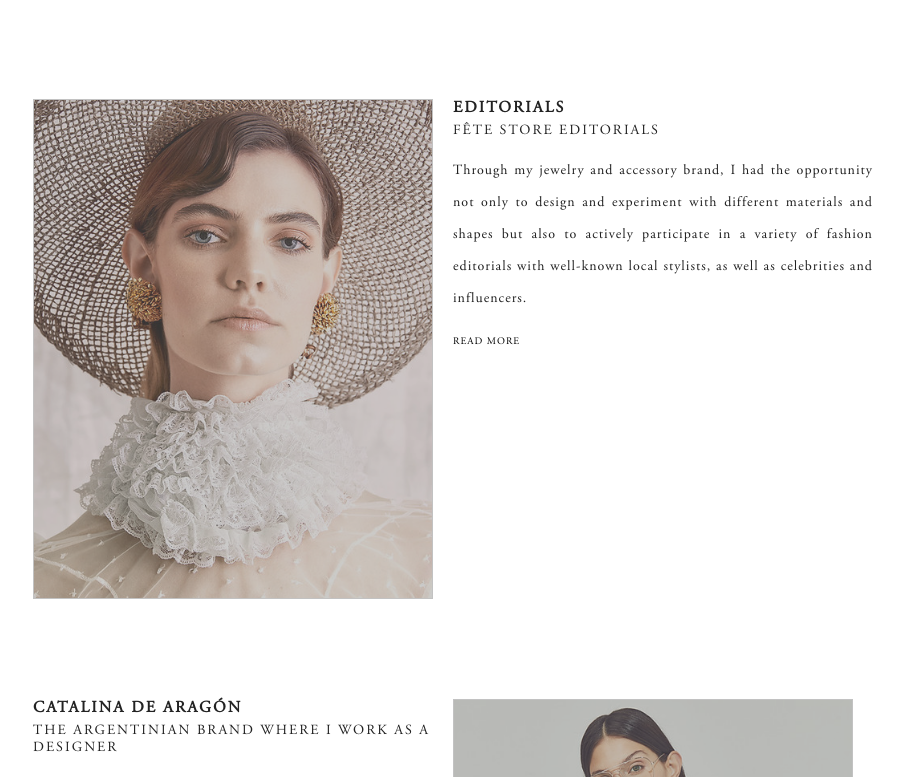
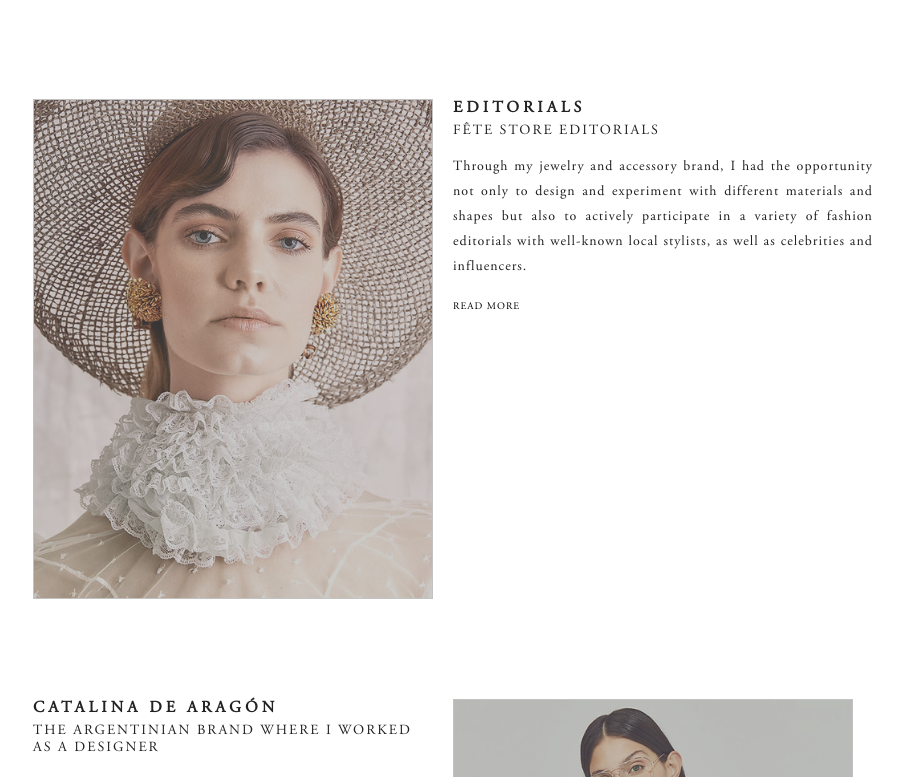
Before and after one commit to LucaCuello/FullioStudioPortfolio, a React (Vite) app: page /projects in a window 1280 px wide. Shown: the part 1423-2200 px from the top of the page, without its empty margins (187-1090 px from the left). Built offline with nearby package versions, Linux system fonts and the light colour scheme.

Commit message:
CSS adjustments

```diff
--- a/src/components/ProjectCard/ProjectCard.css
+++ b/src/components/ProjectCard/ProjectCard.css
@@ -27,7 +27,7 @@
 .card-title {
   font-size: 16px;
   text-transform: uppercase;
-  letter-spacing: 2px;
+  letter-spacing: 4px;
   font-family: "Adobe Garamond Pro Regular";
   color: #222;
   font-weight: 800;
--- a/src/components/ProjectCard/ProjectCard.tsx
+++ b/src/components/ProjectCard/ProjectCard.tsx
@@ -46,7 +46,7 @@ export const ProjectCard = ({
         className="portrait-container"
         style={{
           order: desktopWidth <= 1060 ? -1 : isRightSide ? 1 : -1,
-          height: description.length >= 2 ? "710px" : "500px",
+          height: description.length >= 2 ? "570px" : "500px",
         }}
       >
         <img src={portrait} alt="Portrait" className="portrait" />
--- a/src/global/main.css
+++ b/src/global/main.css
@@ -62,7 +62,7 @@ body {
 .text {
   font-size: 14px;
   letter-spacing: 1px;
-  line-height: 32px;
+  line-height: 25px;
   font-weight: 400;
   font-family: "Adobe Garamond Pro Regular";
   text-align: justify;
--- a/src/global/responsive.css
+++ b/src/global/responsive.css
@@ -1,4 +1,4 @@
-@media screen and (max-width: 500px) {
+@media screen and (max-width: 1060px) {
   /* Home responsive */
 
   #root {
--- a/src/routes/Projects/Data.tsx
+++ b/src/routes/Projects/Data.tsx
@@ -67,7 +67,7 @@ export const projectsData = [
   {
     id: "catalinadearagon",
     title: "Catalina de Aragón",
-    subtitle: "The argentinian brand where I work as a designer",
+    subtitle: "The argentinian brand where I worked as a designer",
     description: [
       "Catalina de Aragón is the argentinian brand that deeply influenced and shaped me as a designer. My role as a designer not only consisted in designing and developing collections but I also had an active role in the brand image and communication strategies.",
     ],
```
